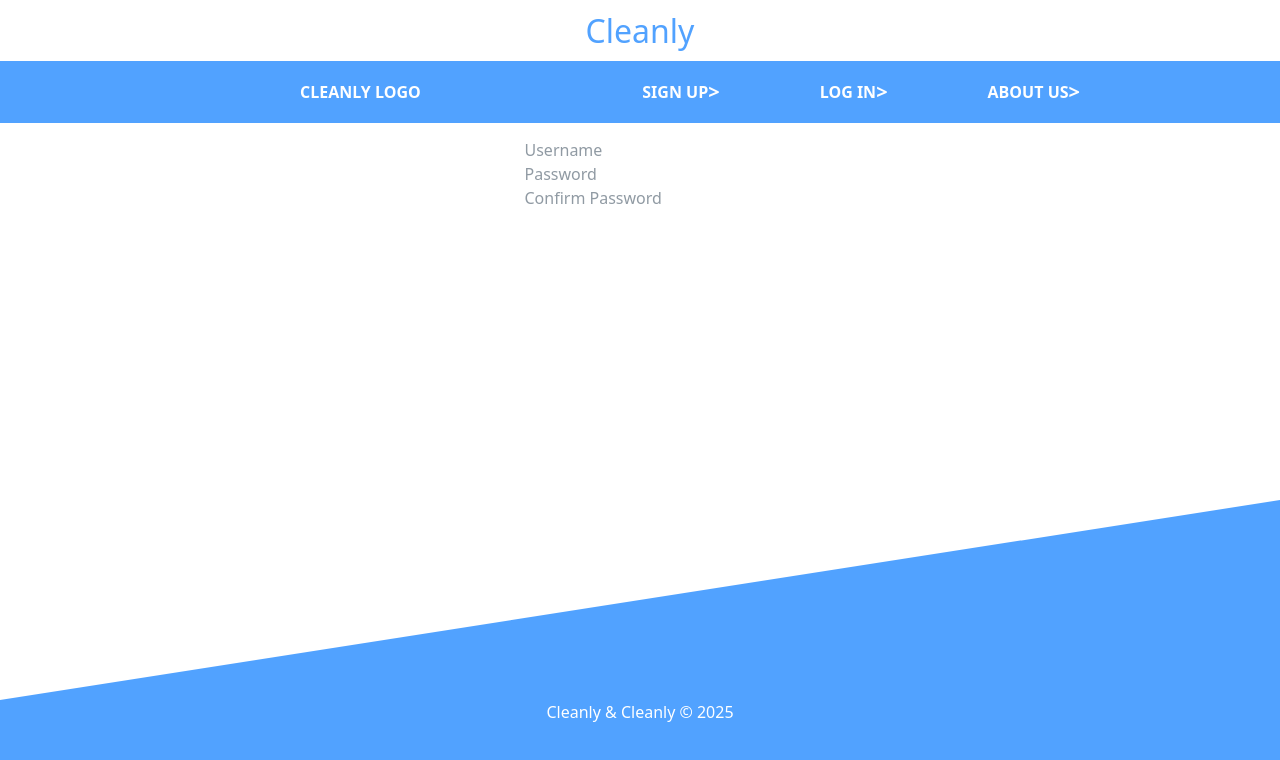
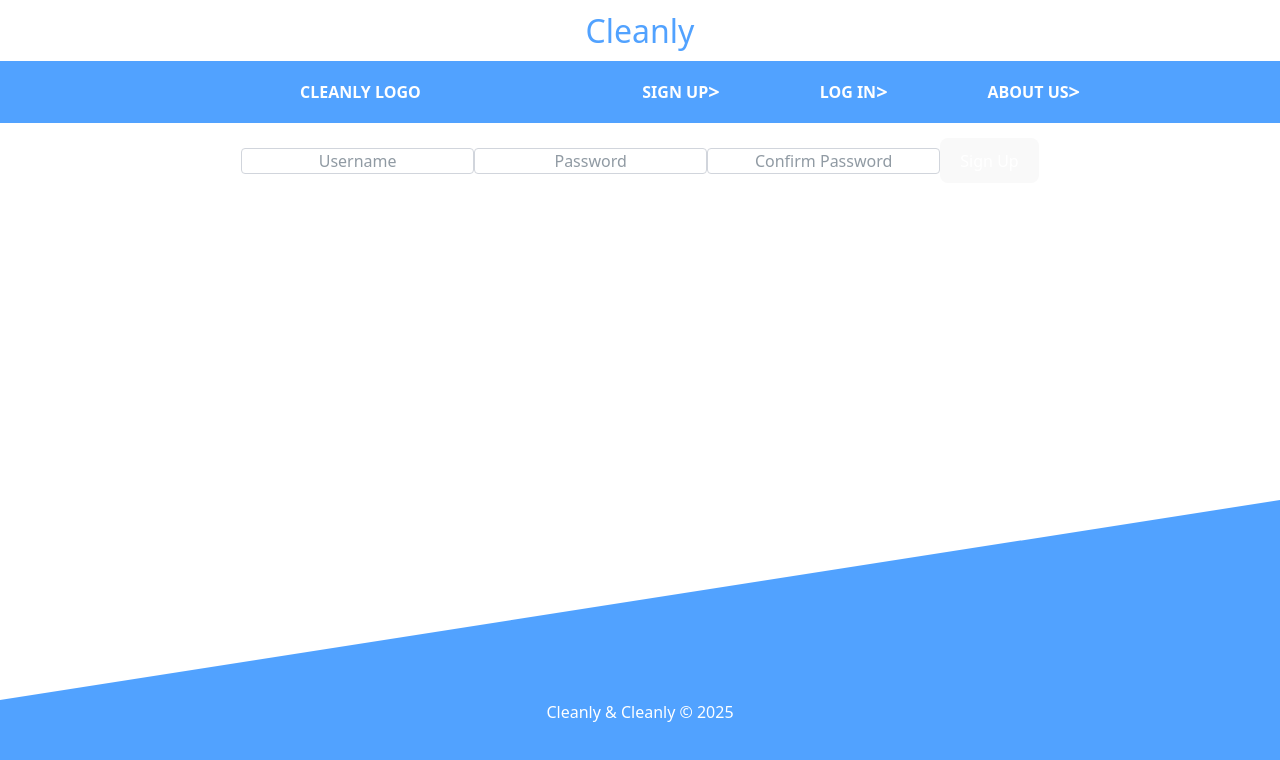
Before and after one commit to Alif-11/cleanly-client, a React (Vite) app: page /signup in a window 1280 px wide. Shown: the top 760 px of the page. Built offline with nearby package versions, Linux system fonts and the light colour scheme; no server answers.

Commit message:
Added sign in button to my sign up form. Might add google integration

```diff
--- a/src/components/SignUpForm/index.jsx
+++ b/src/components/SignUpForm/index.jsx
@@ -7,8 +7,9 @@ export default function SignUpForm() {
   const [confirmPassword, setConfirmPassword] = useState('')
 
   return (<>
-    <input type="text" placeholder="Username" value={username} onChange={(e) => setUsername(e.target.value)} />
-    <input type="password" placeholder="Password" value={password} onChange={(e) => setPassword(e.target.value)} />
-    <input type="password" placeholder="Confirm Password" value={confirmPassword} onChange={(e) => setConfirmPassword(e.target.value)} />
+    <input className="rounded border border-gray-300 mb-4 text-center" type="text" placeholder="Username" value={username} onChange={(e) => setUsername(e.target.value)} />
+    <input className="rounded border border-gray-300 mb-4 text-center" type="password" placeholder="Password" value={password} onChange={(e) => setPassword(e.target.value)} />
+    <input className="rounded border border-gray-300 mb-2 text-center" type="password" placeholder="Confirm Password" value={confirmPassword} onChange={(e) => setConfirmPassword(e.target.value)} />
+    <button type="submit" className="rounded bg-blue-500 text-white p-2">Sign Up</button>
   </>);
 }
--- a/src/pages/SignUp/SignUp.jsx
+++ b/src/pages/SignUp/SignUp.jsx
@@ -5,7 +5,7 @@ import SignUpForm from "../../components/SignUpForm";
 export default function SignUp() {
   return (<>
     <Header />
-    <div className="grid grid-cols-1 place-items-center">
+    <div className="m-auto">
       <SignUpForm />
     </div>
     <Footer />
```
